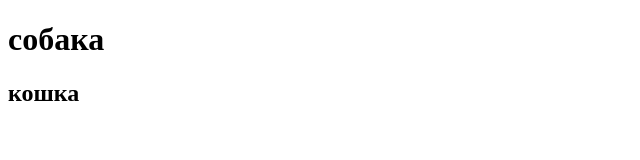
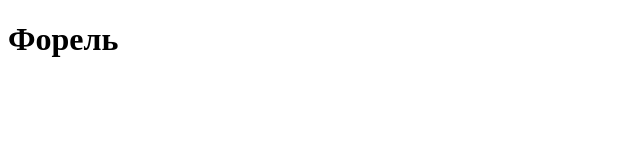
Before and after one commit to Khazhmukhamet/test, a plain HTML site: page index.html in a window 1280 px wide. Shown: the whole page, without its empty margins (0-640 px from the left). Drawn offline with Linux system fonts and the light colour scheme.

Commit message:
Убрал животных, добавил рыб

```diff
--- a/index.html
+++ b/index.html
@@ -6,7 +6,6 @@
 	<title>Document</title>
 </head>
 <body>
-	<h1>собака</h1>
-	<h2>кошка</h2>
+<h1>Форель</h1>
 </body>
 </html>
```
